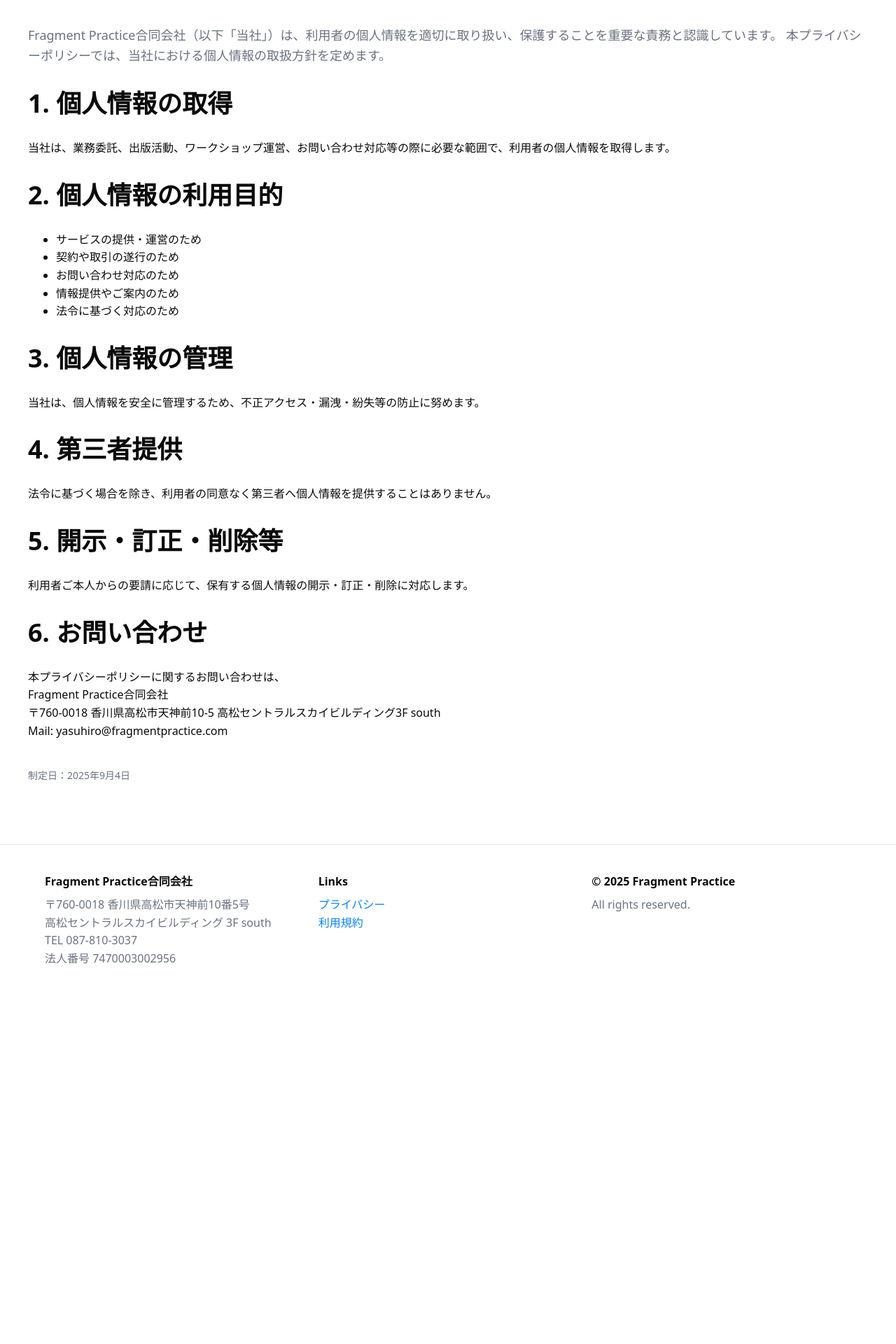
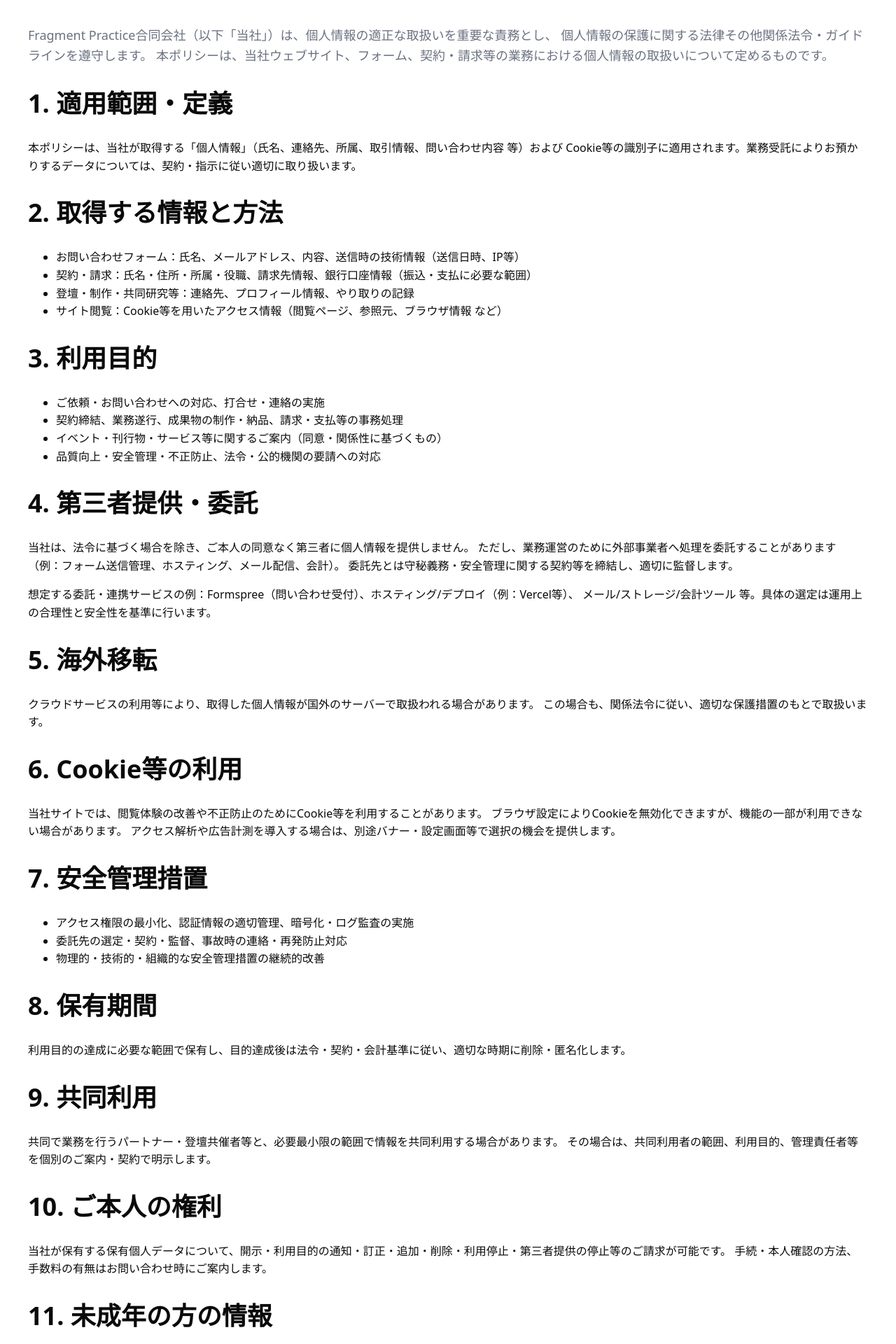
Before and after one commit to yasufrag/fragmentpractice.com, a Next.js app: page /privacy in a window 1280 px wide. Shown: the part 240-2160 px from the top of the page at 70% size. Before the commit the page ends 1662 px from the top, so only its background shows below. Built offline with nearby package versions, Linux system fonts and the light colour scheme.

Commit message:
commit fragmentpractice.com

```diff
--- a/src/app/company/page.tsx
+++ b/src/app/company/page.tsx
@@ -5,7 +5,6 @@ export default function CompanyPage() {
     <div className="container">
       {/* Hero */}
       <section className="hero" style={{ textAlign: "left" }}>
-        <a href="/" className="cta" aria-label="Homeへ戻る">← Home</a>
         <h1 className="h1" style={{ marginTop: 16 }}>Company</h1>
         <p className="lead" style={{ marginTop: 8 }}>
           商号：Fragment Practice合同会社（Fragment Practice LLC）
--- a/src/app/privacy/page.tsx
+++ b/src/app/privacy/page.tsx
@@ -5,41 +5,105 @@ export default function PrivacyPolicy() {
     <div className="container section">
       <h1 className="h1">プライバシーポリシー</h1>
       <p className="lead" style={{ marginTop: 8 }}>
-        Fragment Practice合同会社（以下「当社」）は、利用者の個人情報を適切に取り扱い、保護することを重要な責務と認識しています。
-        本プライバシーポリシーでは、当社における個人情報の取扱方針を定めます。
+        Fragment Practice合同会社（以下「当社」）は、個人情報の適正な取扱いを重要な責務とし、
+        個人情報の保護に関する法律その他関係法令・ガイドラインを遵守します。
+        本ポリシーは、当社ウェブサイト、フォーム、契約・請求等の業務における個人情報の取扱いについて定めるものです。
       </p>
 
-      <h2 className="h2" style={{ marginTop: 32 }}>1. 個人情報の取得</h2>
-      <p>当社は、業務委託、出版活動、ワークショップ運営、お問い合わせ対応等の際に必要な範囲で、利用者の個人情報を取得します。</p>
+      <h2 className="h2" style={{ marginTop: 32 }}>1. 適用範囲・定義</h2>
+      <p>
+        本ポリシーは、当社が取得する「個人情報」（氏名、連絡先、所属、取引情報、問い合わせ内容 等）および
+        Cookie等の識別子に適用されます。業務受託によりお預かりするデータについては、契約・指示に従い適切に取り扱います。
+      </p>
 
-      <h2 className="h2" style={{ marginTop: 32 }}>2. 個人情報の利用目的</h2>
+      <h2 className="h2" style={{ marginTop: 32 }}>2. 取得する情報と方法</h2>
       <ul>
-        <li>サービスの提供・運営のため</li>
-        <li>契約や取引の遂行のため</li>
-        <li>お問い合わせ対応のため</li>
-        <li>情報提供やご案内のため</li>
-        <li>法令に基づく対応のため</li>
+        <li>お問い合わせフォーム：氏名、メールアドレス、内容、送信時の技術情報（送信日時、IP等）</li>
+        <li>契約・請求：氏名・住所・所属・役職、請求先情報、銀行口座情報（振込・支払に必要な範囲）</li>
+        <li>登壇・制作・共同研究等：連絡先、プロフィール情報、やり取りの記録</li>
+        <li>サイト閲覧：Cookie等を用いたアクセス情報（閲覧ページ、参照元、ブラウザ情報 など）</li>
       </ul>
 
-      <h2 className="h2" style={{ marginTop: 32 }}>3. 個人情報の管理</h2>
-      <p>当社は、個人情報を安全に管理するため、不正アクセス・漏洩・紛失等の防止に努めます。</p>
+      <h2 className="h2" style={{ marginTop: 32 }}>3. 利用目的</h2>
+      <ul>
+        <li>ご依頼・お問い合わせへの対応、打合せ・連絡の実施</li>
+        <li>契約締結、業務遂行、成果物の制作・納品、請求・支払等の事務処理</li>
+        <li>イベント・刊行物・サービス等に関するご案内（同意・関係性に基づくもの）</li>
+        <li>品質向上・安全管理・不正防止、法令・公的機関の要請への対応</li>
+      </ul>
 
-      <h2 className="h2" style={{ marginTop: 32 }}>4. 第三者提供</h2>
-      <p>法令に基づく場合を除き、利用者の同意なく第三者へ個人情報を提供することはありません。</p>
+      <h2 className="h2" style={{ marginTop: 32 }}>4. 第三者提供・委託</h2>
+      <p>
+        当社は、法令に基づく場合を除き、ご本人の同意なく第三者に個人情報を提供しません。
+        ただし、業務運営のために外部事業者へ処理を委託することがあります（例：フォーム送信管理、ホスティング、メール配信、会計）。
+        委託先とは守秘義務・安全管理に関する契約等を締結し、適切に監督します。
+      </p>
+      <p className="muted" style={{ marginTop: 8 }}>
+        想定する委託・連携サービスの例：Formspree（問い合わせ受付）、ホスティング/デプロイ（例：Vercel等）、
+        メール/ストレージ/会計ツール 等。具体の選定は運用上の合理性と安全性を基準に行います。
+      </p>
 
-      <h2 className="h2" style={{ marginTop: 32 }}>5. 開示・訂正・削除等</h2>
-      <p>利用者ご本人からの要請に応じて、保有する個人情報の開示・訂正・削除に対応します。</p>
+      <h2 className="h2" style={{ marginTop: 32 }}>5. 海外移転</h2>
+      <p>
+        クラウドサービスの利用等により、取得した個人情報が国外のサーバーで取扱われる場合があります。
+        この場合も、関係法令に従い、適切な保護措置のもとで取扱います。
+      </p>
 
-      <h2 className="h2" style={{ marginTop: 32 }}>6. お問い合わせ</h2>
+      <h2 className="h2" style={{ marginTop: 32 }}>6. Cookie等の利用</h2>
       <p>
-        本プライバシーポリシーに関するお問い合わせは、<br />
-        Fragment Practice合同会社<br />
-        〒760-0018 香川県高松市天神前10-5 高松セントラルスカイビルディング3F south<br />
-        Mail: yasuhiro@fragmentpractice.com
+        当社サイトでは、閲覧体験の改善や不正防止のためにCookie等を利用することがあります。
+        ブラウザ設定によりCookieを無効化できますが、機能の一部が利用できない場合があります。
+        アクセス解析や広告計測を導入する場合は、別途バナー・設定画面等で選択の機会を提供します。
+      </p>
+
+      <h2 className="h2" style={{ marginTop: 32 }}>7. 安全管理措置</h2>
+      <ul>
+        <li>アクセス権限の最小化、認証情報の適切管理、暗号化・ログ監査の実施</li>
+        <li>委託先の選定・契約・監督、事故時の連絡・再発防止対応</li>
+        <li>物理的・技術的・組織的な安全管理措置の継続的改善</li>
+      </ul>
+
+      <h2 className="h2" style={{ marginTop: 32 }}>8. 保有期間</h2>
+      <p>
+        利用目的の達成に必要な範囲で保有し、目的達成後は法令・契約・会計基準に従い、適切な時期に削除・匿名化します。
+      </p>
+
+      <h2 className="h2" style={{ marginTop: 32 }}>9. 共同利用</h2>
+      <p>
+        共同で業務を行うパートナー・登壇共催者等と、必要最小限の範囲で情報を共同利用する場合があります。
+        その場合は、共同利用者の範囲、利用目的、管理責任者等を個別のご案内・契約で明示します。
+      </p>
+
+      <h2 className="h2" style={{ marginTop: 32 }}>10. ご本人の権利</h2>
+      <p>
+        当社が保有する保有個人データについて、開示・利用目的の通知・訂正・追加・削除・利用停止・第三者提供の停止等のご請求が可能です。
+        手続・本人確認の方法、手数料の有無はお問い合わせ時にご案内します。
+      </p>
+
+      <h2 className="h2" style={{ marginTop: 32 }}>11. 未成年の方の情報</h2>
+      <p>
+        15歳未満の方が当社に個人情報を提供する場合は、保護者の同意を得たうえで行ってください。
+      </p>
+
+      <h2 className="h2" style={{ marginTop: 32 }}>12. ポリシーの改定</h2>
+      <p>
+        本ポリシーの内容は、法令やサービス内容の変更等に応じて改定することがあります。重要な変更がある場合は、当社サイト上で告知します。
+      </p>
+
+      <h2 className="h2" style={{ marginTop: 32 }}>13. お問い合わせ窓口</h2>
+      <p>
+        Fragment Practice合同会社（Fragment Practice LLC）<br />
+        〒760-0018 香川県高松市天神前10番5号 高松セントラルスカイビルディング 3F south<br />
+        Mail: <a href="mailto:yasuhiro@fragmentpractice.com">yasuhiro@fragmentpractice.com</a><br />
+        Tel: 087-810-3037
       </p>
 
       <p style={{ marginTop: 40, fontSize: 14, color: "var(--muted)" }}>
-        制定日：2025年9月4日
+        制定日：2025年9月4日／最終改定：2025年9月4日
+      </p>
+
+      <p className="muted" style={{ marginTop: 8, fontSize: 13 }}>
+        ※本ページは一般的な指針であり、法的助言ではありません。実務・契約の内容に応じた最終確認は専門家へご相談ください。
       </p>
     </div>
   );
--- a/src/app/work/page.tsx
+++ b/src/app/work/page.tsx
@@ -88,7 +88,7 @@ export default function Work() {
 
       {/* CTA */}
       <section className="section" style={{ textAlign: 'center' }}>
-        <h3 className="h3">まずは軽く相談から。</h3>
+        <h3 className="h3">まずは軽くご相談から。</h3>
         <p className="lead">要件が固まっていなくても大丈夫です。現在地を一緒に言語化します。</p>
         <div style={{ marginTop: 16, display: 'flex', gap: 12, justifyContent: 'center' }}>
           <a className="cta primary" href="/contact">お問い合わせ</a>
```
Also changed, not shown: src/app/terms/page.tsx (+52 -18 lines).
